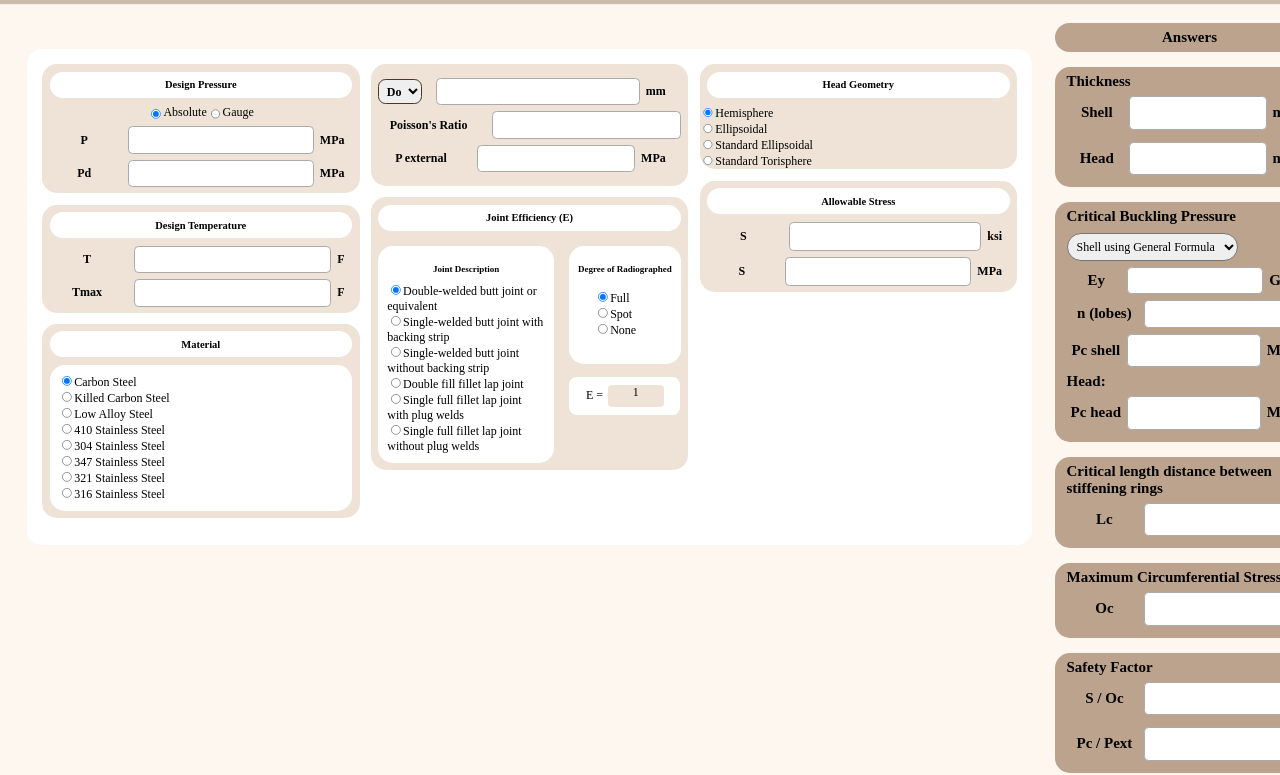
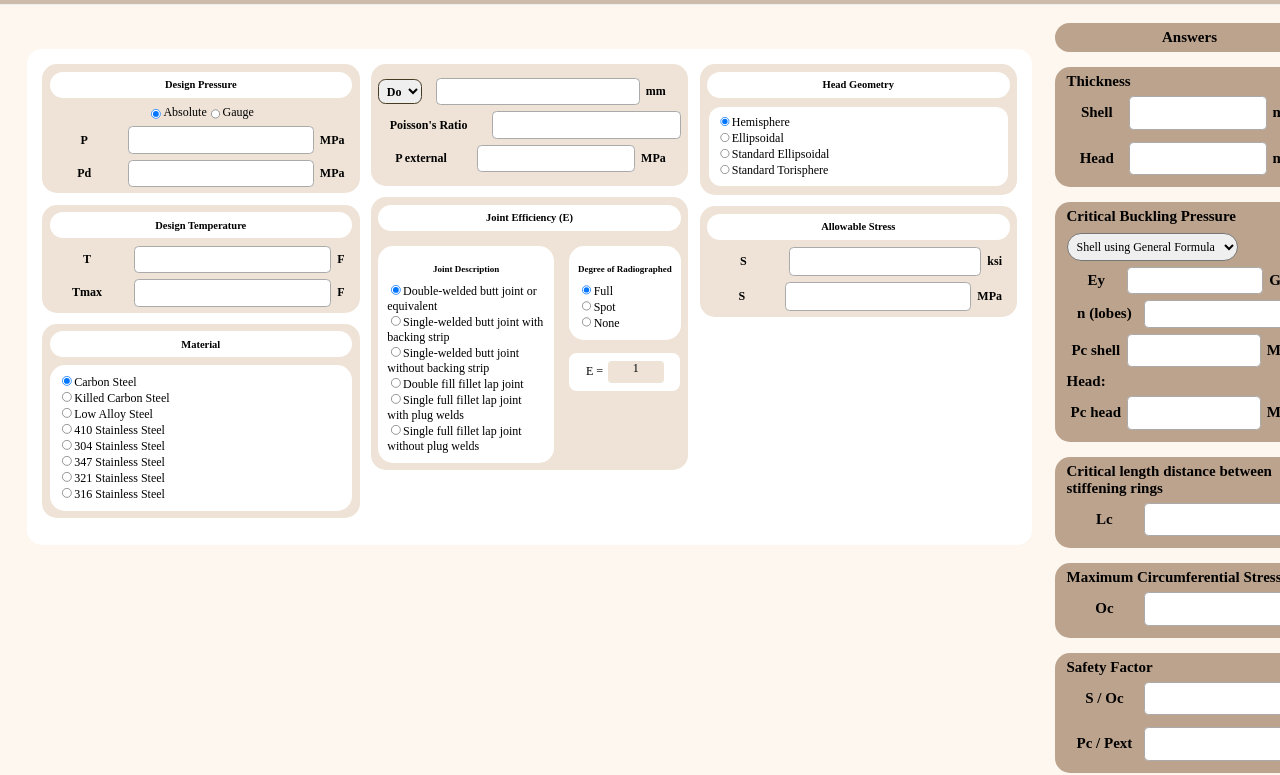
Before and after one commit to rrsp-create/vesseldesignHW1, a plain HTML site: page index.html in a window 1280 px wide. Shown: the part 52-827 px from the top of the page. Drawn offline with Linux system fonts and the light colour scheme.

Commit message:
Update external.css

```diff
--- a/external.css
+++ b/external.css
@@ -239,7 +239,7 @@ h3 {
   align-items: center;
 }
 
-.head-type {
+.head-shape {
   background-color: white;
   margin: 12px;
   border-radius: 16px;
```
